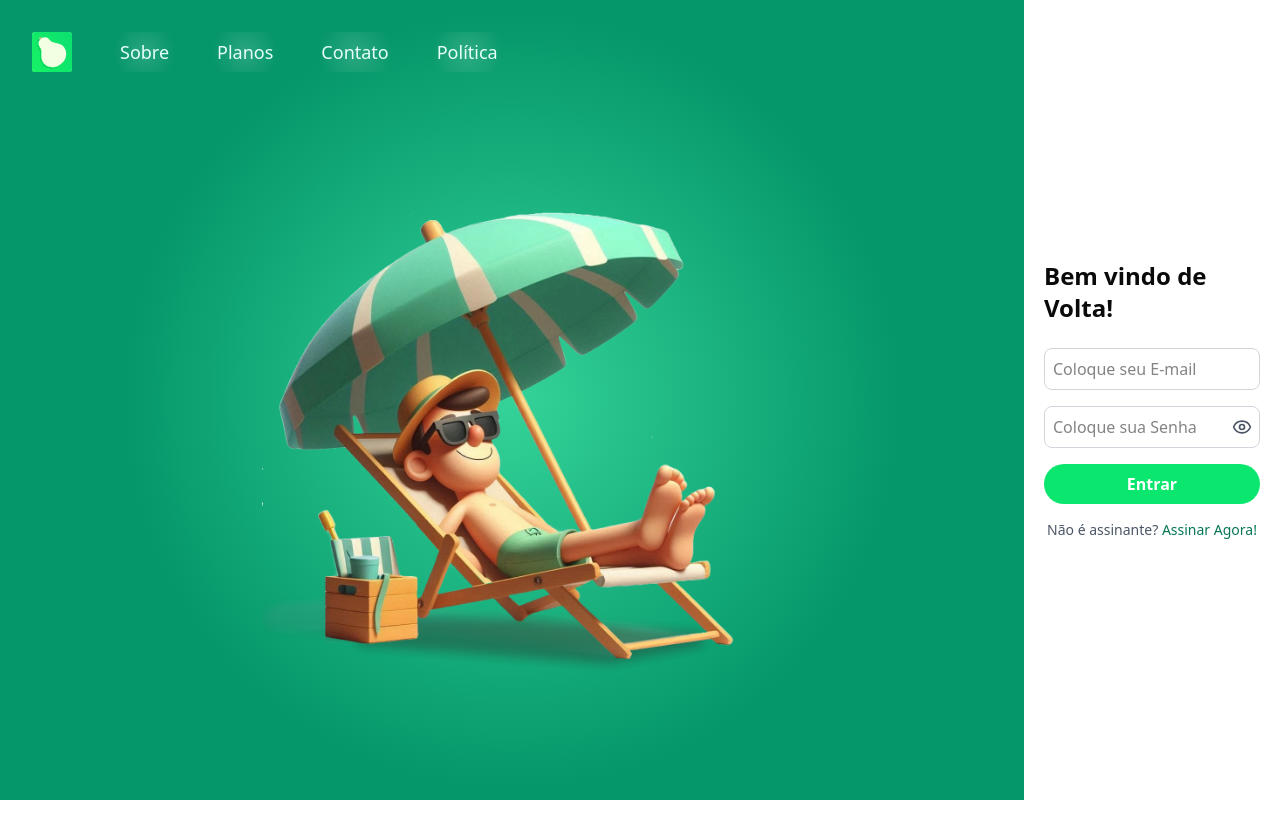
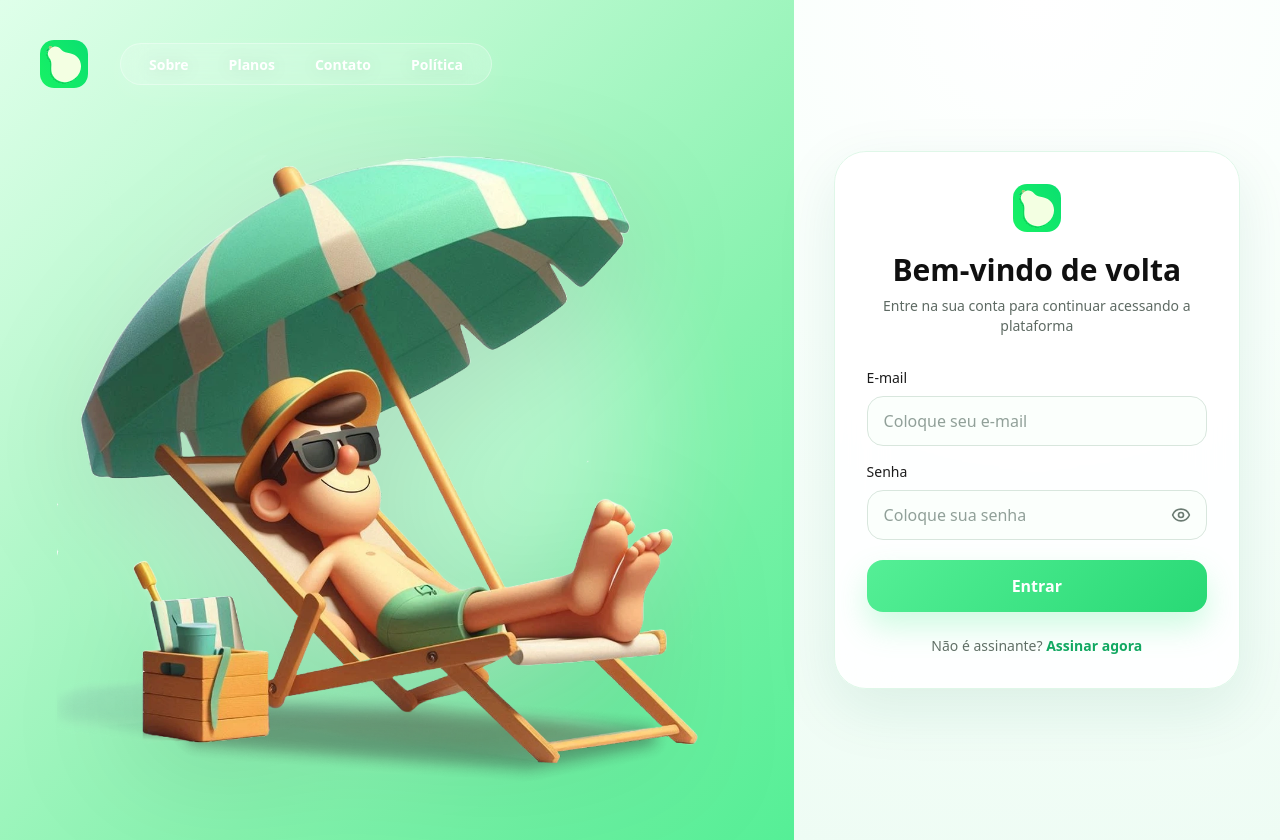
Before and after one commit to gregonocode/peraflow, a Next.js app: page /login in a window 1280 px wide. Before the commit the page ends 800 px from the top, so only its background shows below. Built offline with nearby package versions, Linux system fonts and the light colour scheme; no server answers.

Commit message:
nova pagina de login

```diff
--- a/src/app/login/page.tsx
+++ b/src/app/login/page.tsx
@@ -42,16 +42,23 @@ export default function Login() {
     }
 
     console.log('✅ [Login] Login bem-sucedido, usuário:', data.user);
-    // Verifica a sessão
-    const { data: sessionData, error: sessionError } = await supabase.auth.getSession();
+
+    const { data: sessionData, error: sessionError } =
+      await supabase.auth.getSession();
+
     if (sessionError) {
       console.error('❌ [Login] Erro ao obter sessão:', sessionError.message);
     } else {
-      console.log('🔍 [Login] Sessão ativa:', sessionData.session?.access_token ? 'Token presente' : 'Token ausente');
-      console.log('🔍 [Login] user_metadata:', JSON.stringify(data.user?.user_metadata));
+      console.log(
+        '🔍 [Login] Sessão ativa:',
+        sessionData.session?.access_token ? 'Token presente' : 'Token ausente'
+      );
+      console.log(
+        '🔍 [Login] user_metadata:',
+        JSON.stringify(data.user?.user_metadata)
+      );
     }
 
-    // Verifica os cookies no navegador
     const cookies = document.cookie;
     console.log('🍪 [Login] Cookies após login:', cookies);
 
@@ -60,107 +67,170 @@ export default function Login() {
   }
 
   return (
-    <main className="flex h-screen w-full font-lato">
+    <main className="flex min-h-screen w-full font-lato bg-[#f8fffb]">
       <Toaster
         position="top-center"
         toastOptions={{
           style: {
-            background: '#F0FFF4',
+            background: '#4ff388',
             color: '#15803D',
-            border: '1px solid #BBF7D0',
-            borderRadius: '8px',
+            border: '1px solid #4ff388',
+            borderRadius: '12px',
             padding: '12px',
-            boxShadow: '0 4px 6px rgba(0, 0, 0, 0.1)',
+            boxShadow: '0 10px 30px rgba(0, 0, 0, 0.08)',
           },
         }}
       />
-      <div className="hidden w-[80%] flex-col bg-[radial-gradient(circle_at_center,#34D399_0%,#059669_60%)] p-8 md:flex">
-        <div className="w-full mb-8">
-          <nav className="flex items-center space-x-8">
+
+      {/* Lado esquerdo / Branding */}
+      <div className="relative hidden overflow-hidden md:flex md:w-[62%]">
+        <div className="absolute inset-0 bg-[linear-gradient(135deg,#dfffea_0%,#baf9cf_30%,#86f2ae_65%,#55EF96_100%)]" />
+
+        <div className="absolute left-1/2 top-1/2 h-[500px] w-[500px] -translate-x-1/2 -translate-y-1/2 rounded-full bg-white/18 blur-3xl" />
+
+        <div className="relative z-10 flex w-full flex-col p-8 lg:p-10">
+          <div className="mb-8">
+            <nav className="flex items-center justify-between gap-6">
+              <div className="flex items-center gap-8">
                 <Link href="/">
+                  <div className="flex h-12 w-12 items-center justify-center overflow-hidden rounded-xl">
                     <Image
                       src="/logo.svg"
-                alt="WorkshopLive Logo"
-                width={120}
-                height={40}
-                className="h-10 w-auto"
+                      alt="pera flow Logo"
+                      width={48}
+                      height={48}
+                      className="h-12 w-12 object-cover"
                     />
+                  </div>
                 </Link>
-            <div className="flex space-x-4">
+
+                <div className="hidden lg:flex items-center gap-2 rounded-full border border-white/35 bg-white/18 px-3 py-2 backdrop-blur-md shadow-[0_8px_30px_rgba(255,255,255,0.10)]">
   <Link href="/sobre">
-                <span className="text-[#E6FFFA] text-lg font-medium px-4 py-2 rounded-full bg-[radial-gradient(circle_at_center,rgba(255,255,255,0.15)_0%,transparent_70%)] hover:bg-[radial-gradient(circle_at_center,rgba(255,255,255,0.25)_0%,transparent_70%)] hover:text-[#A7F3D0] transition-all duration-300 ease-in-out">
+    <span className="cursor-pointer rounded-full px-4 py-2 text-sm font-semibold text-white drop-shadow-[0_1px_8px_rgba(0,0,0,0.10)] transition hover:bg-white/20">
       Sobre
     </span>
   </Link>
   <Link href="/planos">
-                <span className="text-[#E6FFFA] text-lg font-medium px-4 py-2 rounded-full bg-[radial-gradient(circle_at_center,rgba(255,255,255,0.15)_0%,transparent_70%)] hover:bg-[radial-gradient(circle_at_center,rgba(255,255,255,0.25)_0%,transparent_70%)] hover:text-[#A7F3D0] transition-all duration-300 ease-in-out">
+    <span className="cursor-pointer rounded-full px-4 py-2 text-sm font-semibold text-white drop-shadow-[0_1px_8px_rgba(0,0,0,0.10)] transition hover:bg-white/20">
       Planos
     </span>
   </Link>
   <Link href="/contato">
-                <span className="text-[#E6FFFA] text-lg font-medium px-4 py-2 rounded-full bg-[radial-gradient(circle_at_center,rgba(255,255,255,0.15)_0%,transparent_70%)] hover:bg-[radial-gradient(circle_at_center,rgba(255,255,255,0.25)_0%,transparent_70%)] hover:text-[#A7F3D0] transition-all duration-300 ease-in-out">
+    <span className="cursor-pointer rounded-full px-4 py-2 text-sm font-semibold text-white drop-shadow-[0_1px_8px_rgba(0,0,0,0.10)] transition hover:bg-white/20">
       Contato
     </span>
   </Link>
   <Link href="/politica">
-                <span className="text-[#E6FFFA] text-lg font-medium px-4 py-2 rounded-full bg-[radial-gradient(circle_at_center,rgba(255,255,255,0.15)_0%,transparent_70%)] hover:bg-[radial-gradient(circle_at_center,rgba(255,255,255,0.25)_0%,transparent_70%)] hover:text-[#A7F3D0] transition-all duration-300 ease-in-out">
+    <span className="cursor-pointer rounded-full px-4 py-2 text-sm font-semibold text-white drop-shadow-[0_1px_8px_rgba(0,0,0,0.10)] transition hover:bg-white/20">
       Política
     </span>
   </Link>
 </div>
+
+              </div>
             </nav>
           </div>
-        <div className="flex flex-col items-center justify-center flex-grow">
+
+          <div className="flex flex-1 items-center justify-center">
+            <div className="flex max-w-3xl flex-col items-center text-center">
+
+
+
+              <div className="relative flex items-center justify-center">
+                <div className="absolute z-0 h-[500px] w-[500px] rounded-full bg-white/20 blur-3xl" />
                 <Image
                   src="/imagens/workshoplive.webp"
                   alt="WorkshopLive Banner"
-            width={500}
-            height={300}
-            className="object-contain"
+                  width={840}
+                  height={560}
+                  className="relative z-10 w-full max-w-[680px] object-contain drop-shadow-[0_30px_60px_rgba(0,0,0,0.10)]"
                 />
               </div>
             </div>
-      <div className="flex w-full flex-col items-center justify-center bg-white p-5 md:w-[20%]">
-        <h2 className="mb-6 text-2xl font-semibold">Bem vindo de Volta!</h2>
+          </div>
+        </div>
+      </div>
+
+      {/* Lado direito / Login */}
+      <div className="flex w-full items-center justify-center bg-[radial-gradient(circle_at_top,#ffffff_0%,#f8fffb_45%,#eefcf4_100%)] px-5 py-8 md:w-[38%] md:px-8 lg:px-10">
+        <div className="w-full max-w-md rounded-[32px] border border-[#dff7e8] bg-white/90 p-7 shadow-[0_20px_60px_rgba(18,120,74,0.10)] backdrop-blur-xl sm:p-8">
+          <div className="mb-8 flex flex-col items-center text-center">
+            <div className="flex h-12 w-12 mb-5 items-center justify-center overflow-hidden rounded-xl">
+                    <Image
+                      src="/logo.svg"
+                      alt="pera flow Logo"
+                      width={48}
+                      height={48}
+                      className="h-12 w-12 object-cover"
+                    />
+                  </div>
+
+            <h2 className="text-3xl font-bold text-[#101010]">
+              Bem-vindo de volta
+            </h2>
+            <p className="mt-2 text-sm text-[#5e6a63]">
+              Entre na sua conta para continuar acessando a plataforma
+            </p>
+          </div>
+
           <form onSubmit={handleLogin} className="w-full">
+            <div className="mb-4">
+              <label className="mb-2 block text-sm font-medium text-[#1c1c1c]">
+                E-mail
+              </label>
               <input
                 type="email"
-            placeholder="Coloque seu E-mail"
+                placeholder="Coloque seu e-mail"
                 value={email}
                 onChange={(e) => setEmail(e.target.value)}
-            className="mb-4 w-full rounded-md border border-gray-300 p-2 text-base focus:outline-none focus:ring-2 focus:ring-[#0EA376]"
+                className="w-full rounded-2xl border border-[#d8e6dd] bg-[#fbfffc] px-4 py-3 text-base text-[#111] outline-none transition-all placeholder:text-[#91a099] focus:border-[#55EF96] focus:ring-4 focus:ring-[#55EF96]/20"
                 required
               />
-          <div className="relative mb-4 w-full">
+            </div>
+
+            <div className="mb-5">
+              <label className="mb-2 block text-sm font-medium text-[#1c1c1c]">
+                Senha
+              </label>
+              <div className="relative w-full">
                 <input
                   type={showPassword ? 'text' : 'password'}
-              placeholder="Coloque sua Senha"
+                  placeholder="Coloque sua senha"
                   value={password}
                   onChange={(e) => setPassword(e.target.value)}
-              className="w-full rounded-md border border-gray-300 p-2 text-base focus:outline-none focus:ring-2 focus:ring-[#0EA376]"
+                  className="w-full rounded-2xl border border-[#d8e6dd] bg-[#fbfffc] px-4 py-3 pr-12 text-base text-[#111] outline-none transition-all placeholder:text-[#91a099] focus:border-[#55EF96] focus:ring-4 focus:ring-[#55EF96]/20"
                   required
                 />
                 <button
                   type="button"
                   onClick={() => setShowPassword(!showPassword)}
-              className="absolute right-2 top-1/2 -translate-y-1/2 text-gray-600 hover:text-[#077655]"
+                  className="absolute right-4 top-1/2 -translate-y-1/2 text-[#6b7b72] transition hover:text-[#1f8b5b]"
                 >
                   {showPassword ? <EyeOff size={20} /> : <Eye size={20} />}
                 </button>
               </div>
+            </div>
+
             <button
               type="submit"
-            className="rounded-full w-full bg-[#0BE76E] mb-4 p-2 text-white font-bold transition-all duration-300 hover:bg-[#0EA376] hover:scale-105 cursor-pointer"
+              className="mb-4 w-full cursor-pointer rounded-2xl bg-[linear-gradient(135deg,#55EF96_0%,#28d975_100%)] p-3.5 text-base font-bold text-white shadow-[0_15px_30px_rgba(85,239,150,0.28)] transition-all duration-300 hover:-translate-y-0.5 hover:shadow-[0_20px_35px_rgba(85,239,150,0.35)]"
             >
               Entrar
             </button>
           </form>
-        <p className="text-sm text-gray-600">
+
+          <div className="mt-2 text-center">
+            <p className="text-sm text-[#607066]">
               Não é assinante?{' '}
-          <Link href="/planos" className="text-[#077655] hover:text-[#0EA376]">
-            Assinar Agora!
+              <Link
+                href="/planos"
+                className="font-semibold text-[#11a861] transition hover:text-[#0e8b51]"
+              >
+                Assinar agora
               </Link>
             </p>
+          </div>
+        </div>
       </div>
     </main>
   );
--- a/src/app/page.tsx
+++ b/src/app/page.tsx
@@ -72,8 +72,10 @@ export default function Home() {
         <nav className="flex items-center justify-between">
           <div className="flex items-center space-x-6">
             <Link href="/">
-              <img src="/logo.svg" alt="WorkshopLive Logo" className="h-10 w-auto" />
-            </Link>
+           <div className="flex h-10 w-10 items-center justify-center overflow-hidden rounded-xl">
+             <img src="/logo.svg" alt="Pera Flow Logo" className="h-10 w-10 object-cover" />
+            </div>
+           </Link>
             <div className="flex space-x-4">
               <Link href="/sobre">
                 <span className="text-[#1e1e1e] hover:text-[#077655] cursor-pointer text-sm hidden md:inline-block">
@@ -335,8 +337,8 @@ export default function Home() {
 
       <footer className="w-full py-12 px-8 bg-[#181818]">
   <div className="max-w-7xl mx-auto flex flex-col md:flex-row justify-between items-start gap-8">
-    <div className="w-full md:w-1/3 text-center md:text-left">
-      <img src="/logo.svg" alt="WorkshopLive Logo" className="h-10 w-auto mx-auto md:mx-0" />
+    <div className="w-full md:w-1/3 text-center md:text-left ">
+      <img src="/logo.svg" alt="WorkshopLive Logo" className="h-10 w-auto mx-auto md:mx-0 rounded-xl" />
       <p
         className="mt-4 text-gray-400"
         style={{ fontFamily: "Poppins, sans-serif", fontWeight: 400 }}
```
Lines whose indentation alone changed are shown as unchanged.
